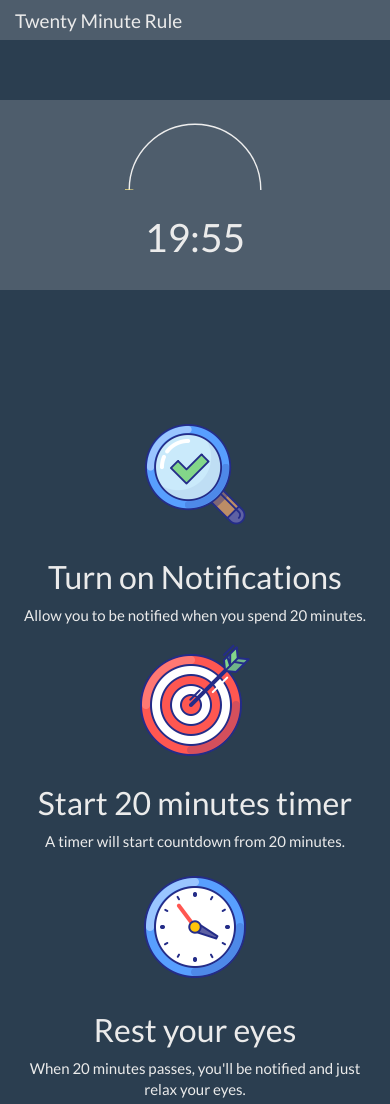
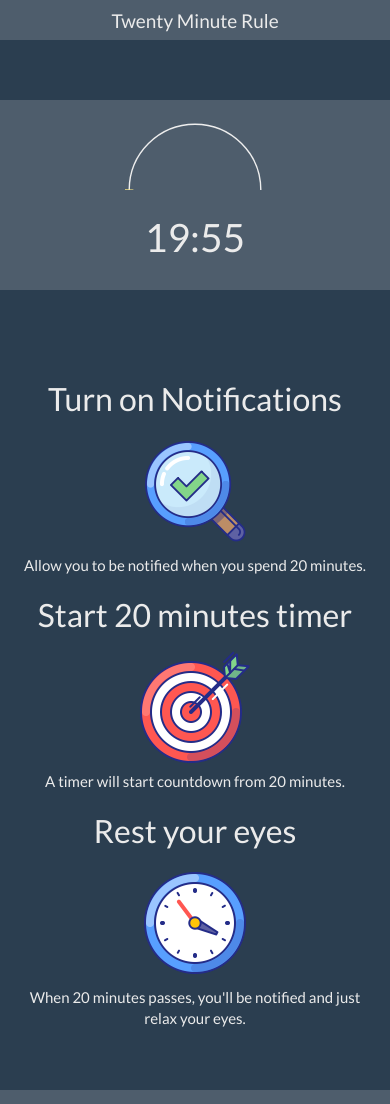
Before and after one commit to rjcarneiro/rjcarneiro.github.io, a plain HTML site: page docs/twentyminuterule/index.html in a window 390 px wide. Shown: the top 1104 px of the page. Drawn offline with Linux system fonts and the light colour scheme.

Commit message:
set title centered

```diff
--- a/docs/twentyminuterule/css/main.css
+++ b/docs/twentyminuterule/css/main.css
@@ -135,4 +135,9 @@ footer {
     #loaderContainer{
         width: 40%;
     }
+
+    .navbar-brand{
+        text-align: center;
+        width: 100%;
+    }
 }
--- a/docs/twentyminuterule/partials/home.html
+++ b/docs/twentyminuterule/partials/home.html
@@ -17,34 +17,31 @@
 
         </div>
         <!-- /.container -->
-
     </div>
 
     <!-- Explanation -->
-    <div class="section">
 
     <div class="container">
 
         <div class="row">
 
             <div class="col-lg-4 col-md-4 text-center">
-                    <img src="img/notifications.png" alt="Generic placeholder image" />
                 <h2>Turn on Notifications</h2>
+                <img src="img/notifications.png" alt="Turn on Notifications" />
                 <p>Allow you to be notified when you spend 20 minutes.</p>
             </div>
             <div class="col-lg-4 col-md-4 text-center">
-                    <img src="img/start.png" alt="Generic placeholder image" />
                 <h2>Start 20 minutes timer</h2>
+                <img src="img/start.png" alt="Start 20 minutes timer" />
                 <p>A timer will start countdown from 20 minutes.</p>
             </div>
             <div class="col-lg-4 col-md-4 text-center">
-                    <img src="img/clock.png" alt="Generic placeholder image" />
                 <h2>Rest your eyes</h2>
+                <img src="img/clock.png" alt="Rest your eyes" />
                 <p>When 20 minutes passes, you'll be notified and just relax your eyes.</p>
             </div>
         </div>
     </div>
 
-    </div>
 
 </div>
--- a/docs/twentyminuterule/templates/footer.html
+++ b/docs/twentyminuterule/templates/footer.html
@@ -1,5 +1,5 @@
 <footer>
-    <div class="container text-center">
+    <div class="container text-center well">
         <p><a href="https://rjcarneiro.github.io/docs/twentyminuterule/">Made with &hearts; on github.</a></p>
         <p><a href="https://ricardocarneiro.pt/" target="_blank">Powered by <em>Ricardo Carneiro</em></a></p>
     </div>
```
Lines whose indentation alone changed are shown as unchanged.
